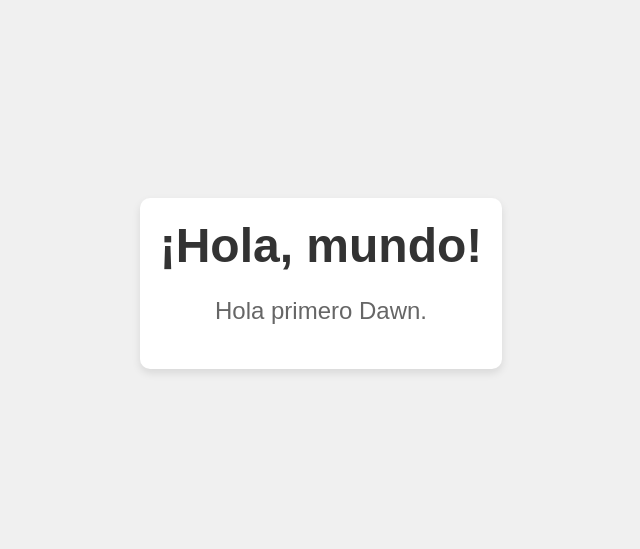
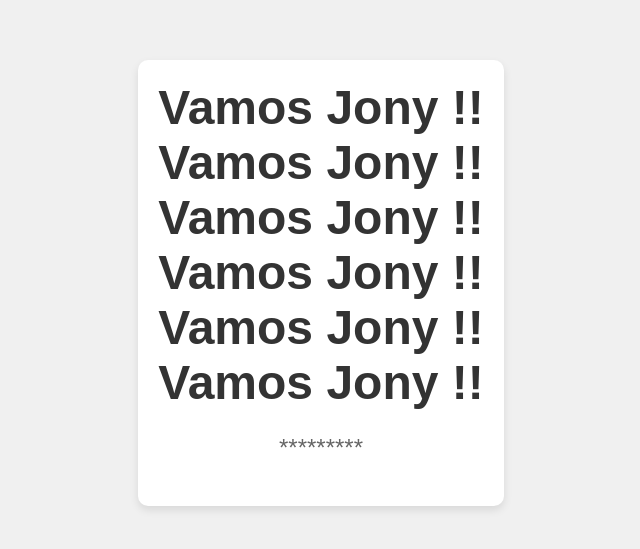
Before and after one commit to Chicoder69/Mensajes, a plain HTML site: page index.html in a window 1280 px wide. Shown: the part 117-666 px from the top of the page, without its empty margins (319-959 px from the left). Drawn offline with Linux system fonts and the light colour scheme.

Commit message:
Update index.html

```diff
--- a/index.html
+++ b/index.html
@@ -44,8 +44,13 @@
 </head>
 <body>
     <div class="mensaje">
-        <h1>¡Hola, mundo!</h1>
-        <p>Hola primero Dawn.</p>
+        <h1>Vamos Jony !!</h1>
+        <h1>Vamos Jony !!</h1>
+        <h1>Vamos Jony !!</h1>
+        <h1>Vamos Jony !!</h1>
+        <h1>Vamos Jony !!</h1>
+        <h1>Vamos Jony !!</h1>
+        <p>*********</p>
 
     </div>
 </body>
```
